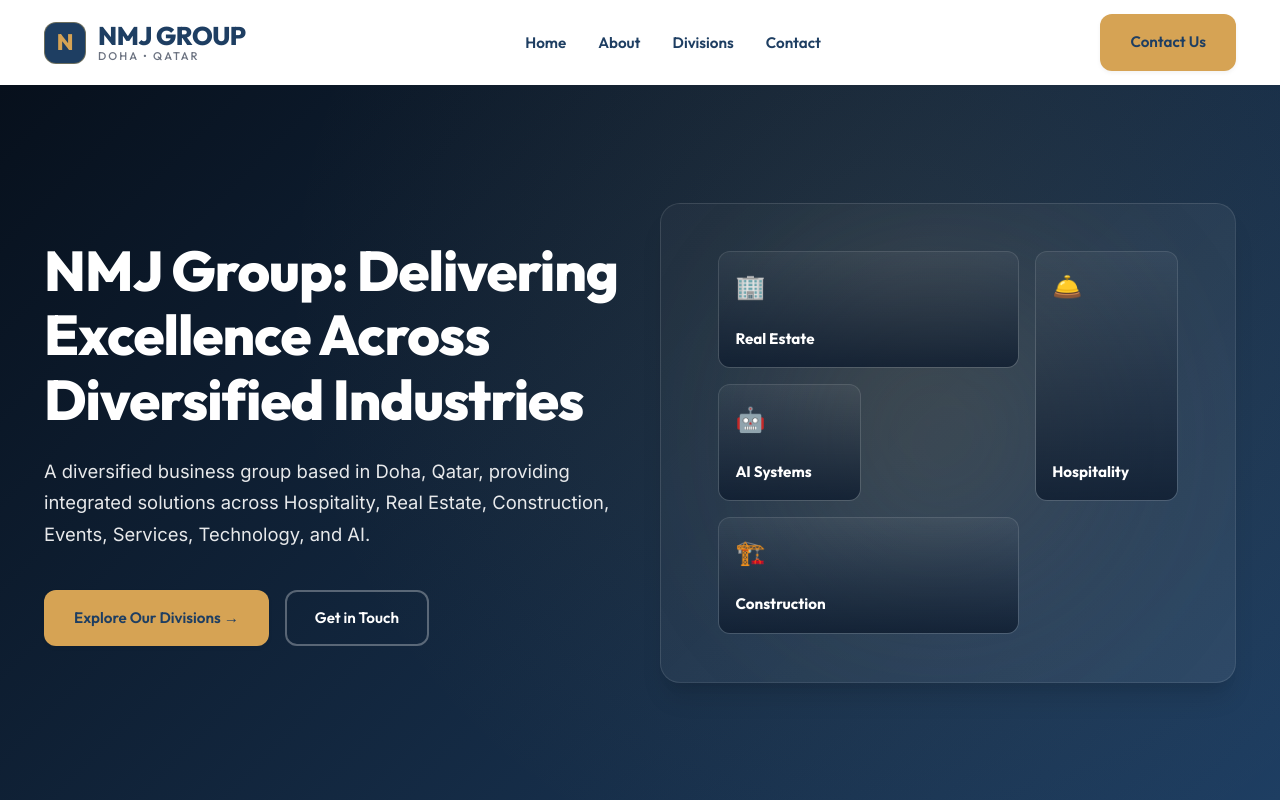
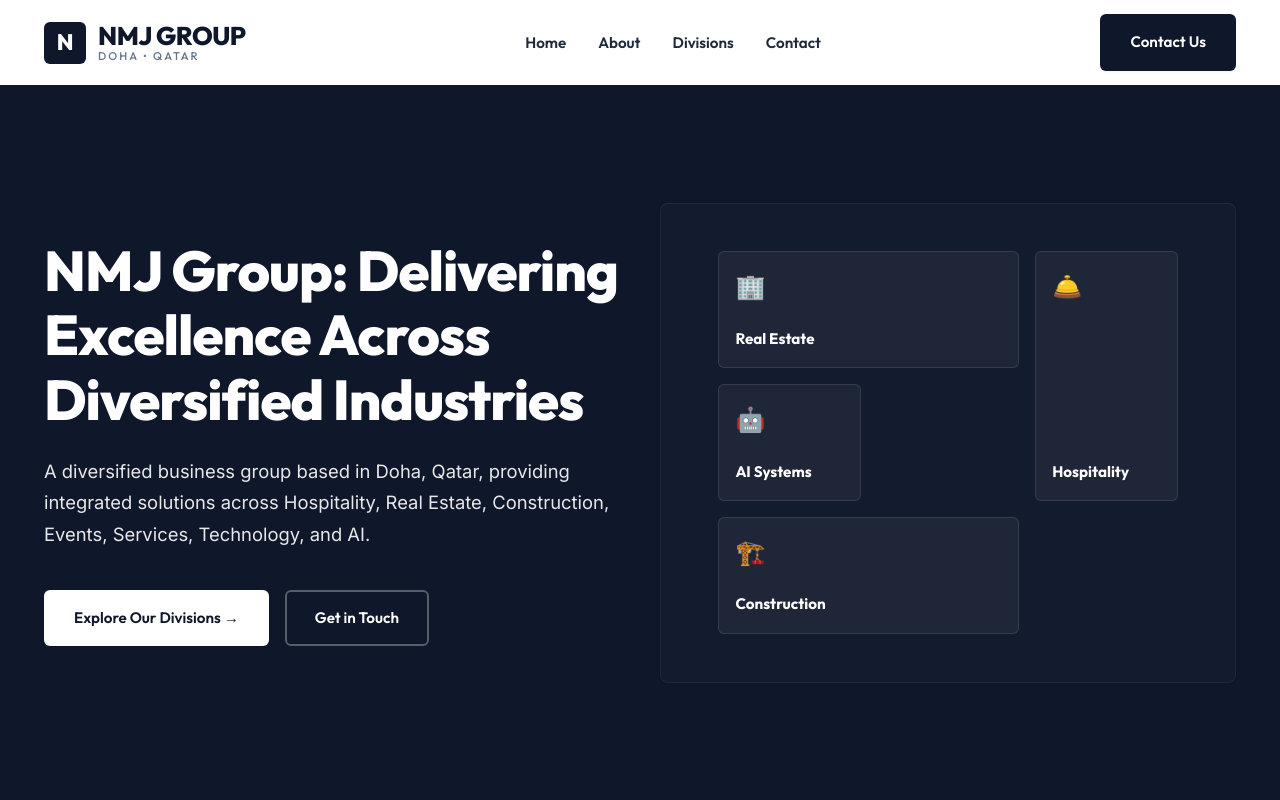
Before and after one commit to maxypro22/nmj-group, a React (Vite) app: page / in a window 1280 px wide. Shown: the top 800 px of the page. Built offline with nearby package versions, Linux system fonts and the light colour scheme; no server answers; the database is empty.

Commit message:
Complete redesign to minimal corporate aesthetic

```diff
--- a/src/context/SiteContext.jsx
+++ b/src/context/SiteContext.jsx
@@ -3,10 +3,10 @@
 
 const defaultContent = {
   theme: {
-    primaryColor: '#1e3e62',
-    accentColor: '#d6a354',
-    bgColor: '#ffffff',
-    textColor: '#0b192c',
+    primaryColor: '#0F172A',
+    accentColor: '#0F172A',
+    bgColor: '#FFFFFF',
+    textColor: '#1E293B',
   },
   home: {
     heroH1: "NMJ Group: Delivering Excellence Across Diversified Industries",
--- a/style.css
+++ b/style.css
@@ -2,33 +2,33 @@
 
 /* NMJ Group Core Design Tokens */
 :root {
-  --primary-color: #0b192c;
-  --secondary-color: #1e3e62;
-  --accent-color: #e2b659; /* Elegant gold accent */
-  --accent-hover: #f1cf85;
-  --light-bg: #f8f9fa;
-  --dark-bg: #07101c;
+  --primary-color: #0F172A;
+  --secondary-color: #1E293B;
+  --accent-color: #0F172A;
+  --accent-hover: #1E293B;
+  --light-bg: #F8FAFC;
+  --dark-bg: #000000;
   --white: #ffffff;
 
-  --text-dark: #1f2937;
-  --text-light: #f3f4f6;
-  --text-muted: #6b7280;
+  --text-dark: #1E293B;
+  --text-light: #F8FAFC;
+  --text-muted: #64748B;
 
   --font-heading: 'Outfit', 'Inter', sans-serif;
   --font-body: 'Inter', sans-serif;
 
-  --shadow-sm: 0 2px 4px rgba(0, 0, 0, 0.05);
-  --shadow-md: 0 10px 15px -3px rgba(0, 0, 0, 0.08), 0 4px 6px -2px rgba(0, 0, 0, 0.04);
-  --shadow-lg: 0 20px 25px -5px rgba(0, 0, 0, 0.1), 0 10px 10px -5px rgba(0, 0, 0, 0.04);
-  --shadow-gold: 0 4px 20px rgba(226, 182, 89, 0.25);
+  --shadow-sm: 0 1px 2px rgba(0, 0, 0, 0.05);
+  --shadow-md: 0 4px 6px -1px rgba(0, 0, 0, 0.05), 0 2px 4px -1px rgba(0, 0, 0, 0.03);
+  --shadow-lg: 0 10px 15px -3px rgba(0, 0, 0, 0.05), 0 4px 6px -2px rgba(0, 0, 0, 0.025);
+  --shadow-gold: 0 4px 20px rgba(0, 0, 0, 0.05);
 
   --transition-fast: 0.2s ease;
   --transition-normal: 0.3s cubic-bezier(0.4, 0, 0.2, 1);
   --transition-slow: 0.5s cubic-bezier(0.4, 0, 0.2, 1);
 
-  --radius-sm: 6px;
-  --radius-md: 12px;
-  --radius-lg: 20px;
+  --radius-sm: 4px;
+  --radius-md: 6px;
+  --radius-lg: 8px;
   --radius-full: 9999px;
 
   --header-height: 85px;
@@ -193,26 +193,26 @@
 }
 
 .btn-primary {
-  background-color: var(--accent-color);
+  background-color: var(--primary-color);
+  color: var(--white);
+  box-shadow: var(--shadow-sm);
+}
+
+.btn-primary:hover {
+  background-color: var(--secondary-color);
+  transform: translateY(-2px);
+  box-shadow: var(--shadow-md);
+}
+
+.btn-secondary {
+  background-color: var(--white);
+  border-color: transparent;
   color: var(--primary-color);
-  box-shadow: var(--shadow-sm);
-}
-
-.btn-primary:hover {
-  background-color: var(--accent-hover);
-  transform: translateY(-2px);
-  box-shadow: var(--shadow-gold);
-}
-
-.btn-secondary {
-  background-color: transparent;
-  border-color: rgba(255, 255, 255, 0.3);
-  color: var(--white);
 }
 
 .btn-secondary:hover {
-  background-color: rgba(255, 255, 255, 0.1);
-  border-color: var(--white);
+  background-color: var(--light-bg);
+  border-color: transparent;
   transform: translateY(-2px);
 }
 
@@ -264,16 +264,15 @@
 .logo-icon {
   width: 42px;
   height: 42px;
-  background: linear-gradient(135deg, var(--primary-color), var(--secondary-color));
+  background: var(--primary-color);
   border-radius: var(--radius-md);
   display: flex;
   align-items: center;
   justify-content: center;
   font-family: var(--font-heading);
   font-weight: 800;
-  color: var(--accent-color);
+  color: var(--white);
   font-size: 1.4rem;
-  border: 1px solid rgba(226, 182, 89, 0.4);
 }
 
 .logo-text {
@@ -379,20 +378,9 @@
   align-items: center;
   position: relative;
   overflow: hidden;
-  background: linear-gradient(135deg, #07101c 0%, #1e3e62 100%);
+  background-color: var(--primary-color);
   color: var(--white);
   padding: 80px 0;
-}
-
-.hero::after {
-  content: '';
-  position: absolute;
-  top: 0;
-  left: 0;
-  width: 100%;
-  height: 100%;
-  background: radial-gradient(circle at 70% 30%, rgba(226, 182, 89, 0.08) 0%, transparent 60%);
-  z-index: 1;
 }
 
 .hero .container {
@@ -414,7 +402,7 @@
 }
 
 .hero-text h1 span {
-  color: var(--accent-color);
+  color: var(--text-muted);
 }
 
 .hero-text p {
@@ -430,6 +418,34 @@
   flex-wrap: wrap;
 }
 
+.hero .btn-primary,
+.cta-band .btn-primary,
+.about-hero .btn-primary {
+  background-color: var(--white);
+  color: var(--primary-color);
+}
+
+.hero .btn-primary:hover,
+.cta-band .btn-primary:hover,
+.about-hero .btn-primary:hover {
+  background-color: var(--light-bg);
+}
+
+.hero .btn-secondary,
+.cta-band .btn-secondary,
+.about-hero .btn-secondary {
+  background-color: transparent;
+  border: 2px solid rgba(255, 255, 255, 0.3);
+  color: var(--white);
+}
+
+.hero .btn-secondary:hover,
+.cta-band .btn-secondary:hover,
+.about-hero .btn-secondary:hover {
+  background-color: rgba(255, 255, 255, 0.1);
+  border-color: var(--white);
+}
+
 .hero-visual {
   position: relative;
   width: 100%;
@@ -444,26 +460,14 @@
   width: 100%;
   height: 100%;
   position: relative;
-  background: linear-gradient(135deg, rgba(255,255,255,0.03) 0%, rgba(255,255,255,0.07) 100%);
+  background-color: rgba(255,255,255,0.02);
   border-radius: var(--radius-lg);
-  border: 1px solid rgba(255, 255, 255, 0.1);
+  border: 1px solid rgba(255, 255, 255, 0.05);
   overflow: hidden;
-  box-shadow: var(--shadow-lg);
+  box-shadow: var(--shadow-sm);
   display: flex;
   align-items: center;
   justify-content: center;
-}
-
-.hero-abstract-art::before {
-  content: '';
-  position: absolute;
-  width: 250px;
-  height: 250px;
-  background: linear-gradient(135deg, var(--accent-color), var(--secondary-color));
-  border-radius: 50%;
-  filter: blur(80px);
-  opacity: 0.15;
-  animation: pulse 8s infinite alternate;
 }
 
 .hero-doha-grid {
@@ -491,17 +495,7 @@
 .grid-block:hover {
   transform: translateY(-5px);
   background: rgba(255, 255, 255, 0.08);
-  border-color: rgba(226, 182, 89, 0.4);
-}
-
-.grid-block::after {
-  content: '';
-  position: absolute;
-  top: 0;
-  left: 0;
-  width: 100%;
-  height: 100%;
-  background: linear-gradient(to top, rgba(11, 25, 44, 0.8), transparent);
+  border-color: rgba(255, 255, 255, 0.3);
 }
 
 .grid-block-span-2 {
@@ -731,7 +725,7 @@
 }
 
 .leadership-visual {
-  background: linear-gradient(135deg, var(--primary-color) 0%, var(--secondary-color) 100%);
+  background-color: var(--primary-color);
   border-radius: var(--radius-lg);
   height: 450px;
   display: flex;
@@ -739,22 +733,13 @@
   justify-content: center;
   position: relative;
   overflow: hidden;
-}
-
-.leadership-visual::before {
-  content: '';
-  position: absolute;
-  top: 0;
-  left: 0;
-  width: 100%;
-  height: 100%;
-  background: radial-gradient(circle at 30% 30%, rgba(226, 182, 89, 0.06) 0%, transparent 60%);
 }
 
 .leadership-artwork {
   width: 80%;
   height: 80%;
-  border: 1px dashed rgba(255, 255, 255, 0.15);
+  background-color: var(--secondary-color);
+  border: none;
   border-radius: var(--radius-md);
   display: flex;
   flex-direction: column;
@@ -765,9 +750,8 @@
 }
 
 .leadership-badge {
-  background-color: rgba(226, 182, 89, 0.15);
-  border: 1px solid var(--accent-color);
-  color: var(--accent-color);
+  background-color: var(--white);
+  color: var(--primary-color);
   padding: 8px 16px;
   border-radius: var(--radius-full);
   font-family: var(--font-heading);
@@ -846,7 +830,7 @@
 
 .expansion-card:hover {
   transform: translateY(-5px);
-  border-color: rgba(226, 182, 89, 0.25);
+  border-color: rgba(11, 25, 44, 0.15);
   box-shadow: var(--shadow-md);
 }
 
@@ -863,22 +847,12 @@
 
 /* Final Contact CTA Band */
 .cta-band {
-  background: linear-gradient(135deg, #07101c 0%, #1e3e62 100%);
+  background-color: var(--primary-color);
   color: var(--white);
   padding: 80px 0;
   text-align: center;
   position: relative;
   overflow: hidden;
-}
-
-.cta-band::before {
-  content: '';
-  position: absolute;
-  top: 0;
-  left: 0;
-  width: 100%;
-  height: 100%;
-  background: radial-gradient(circle at 50% 50%, rgba(226, 182, 89, 0.05) 0%, transparent 60%);
 }
 
 .cta-container {
@@ -910,10 +884,10 @@
 
 /* Global Footer Styles */
 .footer {
-  background-color: #040912;
-  color: #9ca3af;
+  background-color: var(--dark-bg);
+  color: var(--text-light);
   padding: 80px 0 30px 0;
-  border-top: 1px solid rgba(255, 255, 255, 0.05);
+  border-top: 1px solid rgba(255, 255, 255, 0.1);
 }
 
 .footer h3, .footer h4 {
@@ -936,7 +910,7 @@
   left: 0;
   width: 30px;
   height: 2px;
-  background-color: var(--accent-color);
+  background-color: var(--text-muted);
 }
 
 .footer-grid {
@@ -962,7 +936,7 @@
 }
 
 .footer-col-2 a:hover, .footer-col-3 a:hover {
-  color: var(--accent-color);
+  color: var(--white);
   padding-left: 4px;
 }
 
@@ -979,7 +953,7 @@
 }
 
 .footer-col-4 .contact-icon {
-  color: var(--accent-color);
+  color: var(--text-muted);
   font-size: 1.1rem;
   flex-shrink: 0;
   margin-top: 3px;
@@ -991,7 +965,7 @@
 }
 
 .footer-col-4 a:hover {
-  color: var(--accent-color);
+  color: var(--white);
 }
 
 .footer-bottom {
@@ -1014,7 +988,7 @@
 
 /* Page-Specific Styles: About */
 .about-hero {
-  background: linear-gradient(135deg, #07101c 0%, #1e3e62 100%);
+  background-color: var(--primary-color);
   color: var(--white);
   padding: 100px 0;
   text-align: left;
@@ -1061,7 +1035,7 @@
 .tab-btn:hover,
 .tab-btn.active {
   background-color: var(--primary-color);
-  color: var(--accent-color);
+  color: var(--white);
   border-color: var(--primary-color);
 }
 
@@ -1120,7 +1094,7 @@
 .company-card:hover {
   transform: translateY(-5px);
   box-shadow: var(--shadow-md);
-  border-color: rgba(226, 182, 89, 0.3);
+  border-color: rgba(11, 25, 44, 0.15);
 }
 
 .company-card-header {
@@ -1195,7 +1169,7 @@
 .contact-card:hover {
   transform: translateY(-5px);
   box-shadow: var(--shadow-md);
-  border-color: rgba(226, 182, 89, 0.3);
+  border-color: rgba(11, 25, 44, 0.15);
 }
 
 .contact-card-icon {
@@ -1206,7 +1180,7 @@
   display: flex;
   align-items: center;
   justify-content: center;
-  color: var(--accent-color);
+  color: var(--primary-color);
   font-size: 1.4rem;
   margin: 0 auto 20px auto;
   transition: var(--transition-normal);
@@ -1214,7 +1188,7 @@
 
 .contact-card:hover .contact-card-icon {
   background-color: var(--primary-color);
-  color: var(--accent-color);
+  color: var(--white);
 }
 
 .contact-card h3 {
@@ -1282,7 +1256,7 @@
   outline: none;
   border-color: var(--secondary-color);
   background-color: var(--white);
-  box-shadow: 0 0 0 3px rgba(30, 62, 98, 0.1);
+  box-shadow: 0 0 0 3px rgba(15, 23, 42, 0.1);
 }
 
 textarea.form-control {
@@ -1323,7 +1297,7 @@
 .map-placeholder {
   width: 100%;
   height: 100%;
-  background: linear-gradient(135deg, #eaeaea 0%, #d5d5d5 100%);
+  background-color: var(--light-bg);
   display: flex;
   flex-direction: column;
   align-items: center;
@@ -1339,9 +1313,8 @@
   left: 0;
   width: 100%;
   height: 100%;
-  opacity: 0.2;
-  background-image: radial-gradient(var(--secondary-color) 1.5px, transparent 1.5px);
-  background-size: 24px 24px;
+  opacity: 0.05;
+  background-image: none;
 }
 
 .map-pin {
```
